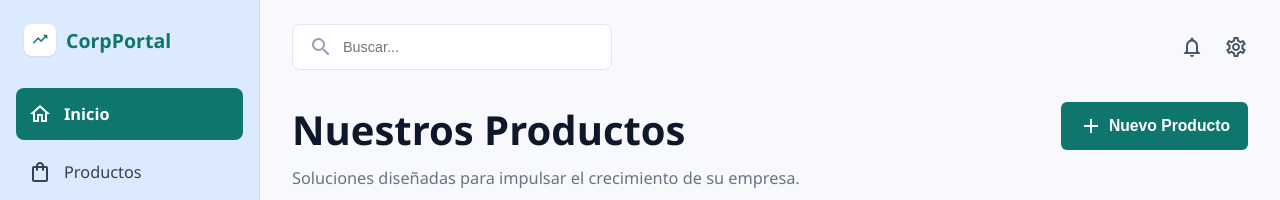
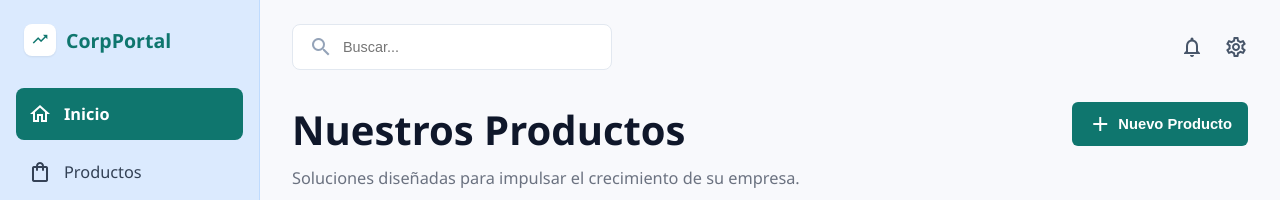
Before and after one commit to ElBatu12/vista-productos, a React (Vite) app: page / in a window 1280 px wide. Shown: the top 200 px of the page. Built offline with nearby package versions, Linux system fonts and the light colour scheme.

Commit message:
Reducir tamaño del boton Nuevo Producto y agregar hover mas palido

```diff
--- a/src/App.css
+++ b/src/App.css
@@ -180,12 +180,17 @@ body {
   background-color: #0f766e;
   color: #fff;
   border: none;
-  padding: 12px 18px;
+  padding: 10px 16px;
   border-radius: 6px;
   cursor: pointer;
-  font-size: 0.98rem;
+  font-size: 0.92rem;
   font-weight: 600;
   white-space: nowrap;
+  transition: background-color 0.2s ease;
+}
+
+.new-product-btn:hover {
+  background-color: #17958c;
 }
 
 /* Layout de productos: filtros + grid */
```
